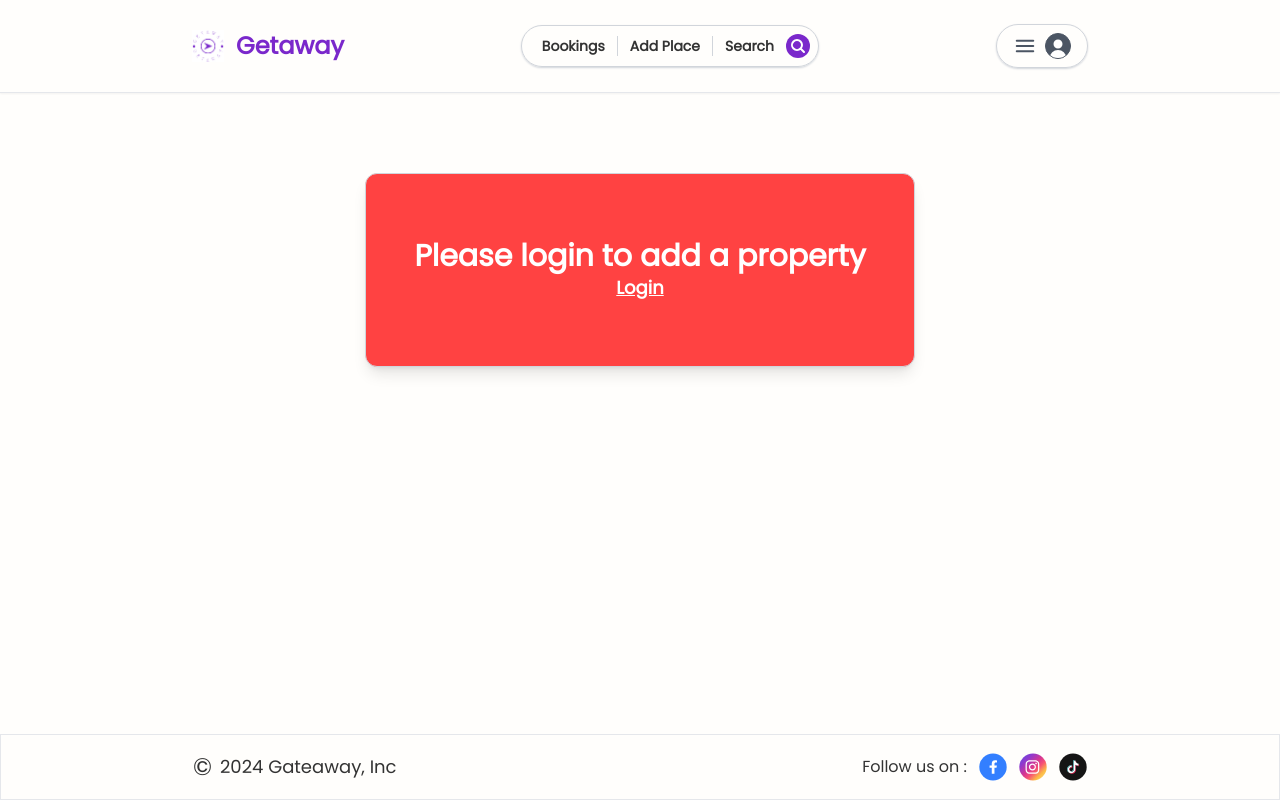
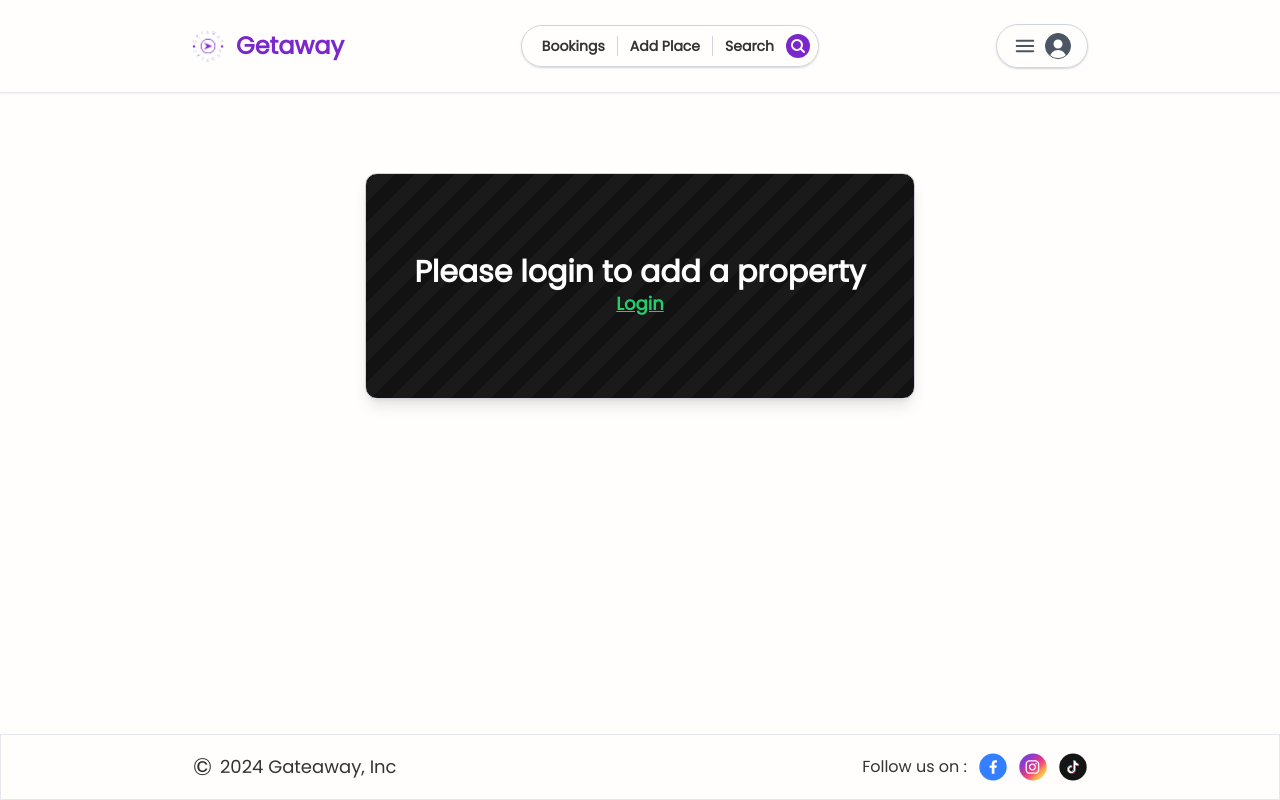
Before and after one commit to AbhishekSunar01/Get-Away, a React (Vite) app in the folder client/: page /addPlace in a window 1280 px wide. Built offline with nearby package versions, Linux system fonts and the light colour scheme; the HTML template or start-up script is replaced by a standard one.

Commit message:
feat: validation added on add place form

```diff
--- a/client/src/components/formComponents/AddPlaceInputArea.jsx
+++ b/client/src/components/formComponents/AddPlaceInputArea.jsx
@@ -1,4 +1,10 @@
-export default function AddPlaceInputArea({ title, desc, value, onchange }) {
+export default function AddPlaceInputArea({
+  title,
+  desc,
+  value,
+  onchange,
+  required,
+}) {
   return (
     <div className="inputContainer">
       <div>
@@ -10,6 +16,7 @@ export default function AddPlaceInputArea({ title, desc, value, onchange }) {
         type="text"
         value={value}
         onChange={onchange}
+        required={required}
       />
     </div>
   );
--- a/client/src/components/formComponents/AddPlaceInputCCP.jsx
+++ b/client/src/components/formComponents/AddPlaceInputCCP.jsx
@@ -1,4 +1,4 @@
-export default function AddPlaceCCP({ label, id, value, onchange }) {
+export default function AddPlaceCCP({ label, type, id, value, onchange }) {
   return (
     <div className="flex flex-col">
       <label htmlFor="checkIn" className="font-md">
@@ -6,10 +6,11 @@ export default function AddPlaceCCP({ label, id, value, onchange }) {
       </label>
       <input
         className="mt-3 rounded-md"
-        type="text"
+        type={type}
         id={id}
         value={value}
         onChange={onchange}
+        required
       />
     </div>
   );
--- a/client/src/components/formComponents/AddPlaceInputText.jsx
+++ b/client/src/components/formComponents/AddPlaceInputText.jsx
@@ -10,6 +10,7 @@ export default function AddPlaceInputText({ title, desc, value, onchange }) {
         type="text"
         value={value}
         onChange={onchange}
+        required
       />
     </div>
   );
--- a/client/src/index.css
+++ b/client/src/index.css
@@ -16,6 +16,7 @@ body {
 input[type="text"],
 input[type="email"],
 input[type="password"],
+input[type="number"],
 input[type="time"] {
   @apply w-full border my-1 py-2 px-3 rounded-2xl text-lg outline-none;
 }
@@ -60,3 +61,38 @@ button.primary:hover {
   -ms-overflow-style: none;
   scrollbar-width: none;
 }
+
+.container {
+  /* Basic dimensions and centering */
+  /* width: 100%; */
+  height: 100%;
+  display: flex;
+  justify-content: center;
+  align-items: center;
+
+  /* Dark mode colors and gradient */
+  background: #121212; /* Fallback for browsers that don't support gradients */
+  background: linear-gradient(
+    135deg,
+    #121212 25%,
+    #1a1a1a 25%,
+    #1a1a1a 50%,
+    #121212 50%,
+    #121212 75%,
+    #1a1a1a 75%,
+    #1a1a1a
+  );
+  background-size: 40px 40px;
+
+  /* Animation */
+  animation: move 4s linear infinite;
+}
+
+@keyframes move {
+  0% {
+    background-position: 0 0;
+  }
+  100% {
+    background-position: 40px 40px;
+  }
+}
--- a/client/src/pages/AddPlaces.jsx
+++ b/client/src/pages/AddPlaces.jsx
@@ -23,9 +23,9 @@ export default function AddPlaces() {
 
   if (!user) {
     return (
-      <div className="text-center mt-20 text-3xl font-bold w-fit flex mx-auto border border-gray-300 py-16 px-12 rounded-xl bg-third shadow-lg flex-col">
-        <div className="text-white">Please login to add a property</div>
-        <Link to="/login" className="text-lg text-white underline">
+      <div className="container text-center mt-20 text-3xl font-bold w-fit flex mx-auto border border-gray-300 py-20 px-12 rounded-xl shadow-lg flex-col text-white">
+        <div className="">Please login to add a property</div>
+        <Link to="/login" className="text-lg text-accent underline">
           Login
         </Link>
       </div>
@@ -83,6 +83,7 @@ export default function AddPlaces() {
         desc="Description of this place"
         value={description}
         onchange={(e) => setDescription(e.target.value)}
+        required
       />
 
       <div className="inputContainer my-4">
@@ -96,6 +97,7 @@ export default function AddPlaces() {
             className="my-3 bg-gray-100 p-2 rounded-md"
             multiple
             onChange={handleImageChange}
+            required
           />
         </div>
 
@@ -134,6 +136,7 @@ export default function AddPlaces() {
             id="checkIn"
             value={checkIn}
             onchange={(e) => setCheckIn(e.target.value)}
+            type="time"
           />
 
           <AddPlaceCCP
@@ -141,6 +144,7 @@ export default function AddPlaces() {
             id="checkOut"
             value={checkOut}
             onchange={(e) => setCheckOut(e.target.value)}
+            type="time"
           />
 
           <AddPlaceCCP
@@ -148,6 +152,7 @@ export default function AddPlaces() {
             id="price"
             value={price}
             onchange={(e) => setPrice(e.target.value)}
+            type="text"
           />
         </div>
       </div>
```
Also changed, not shown: 11 other files (tests, documents, lock files or other folders).
